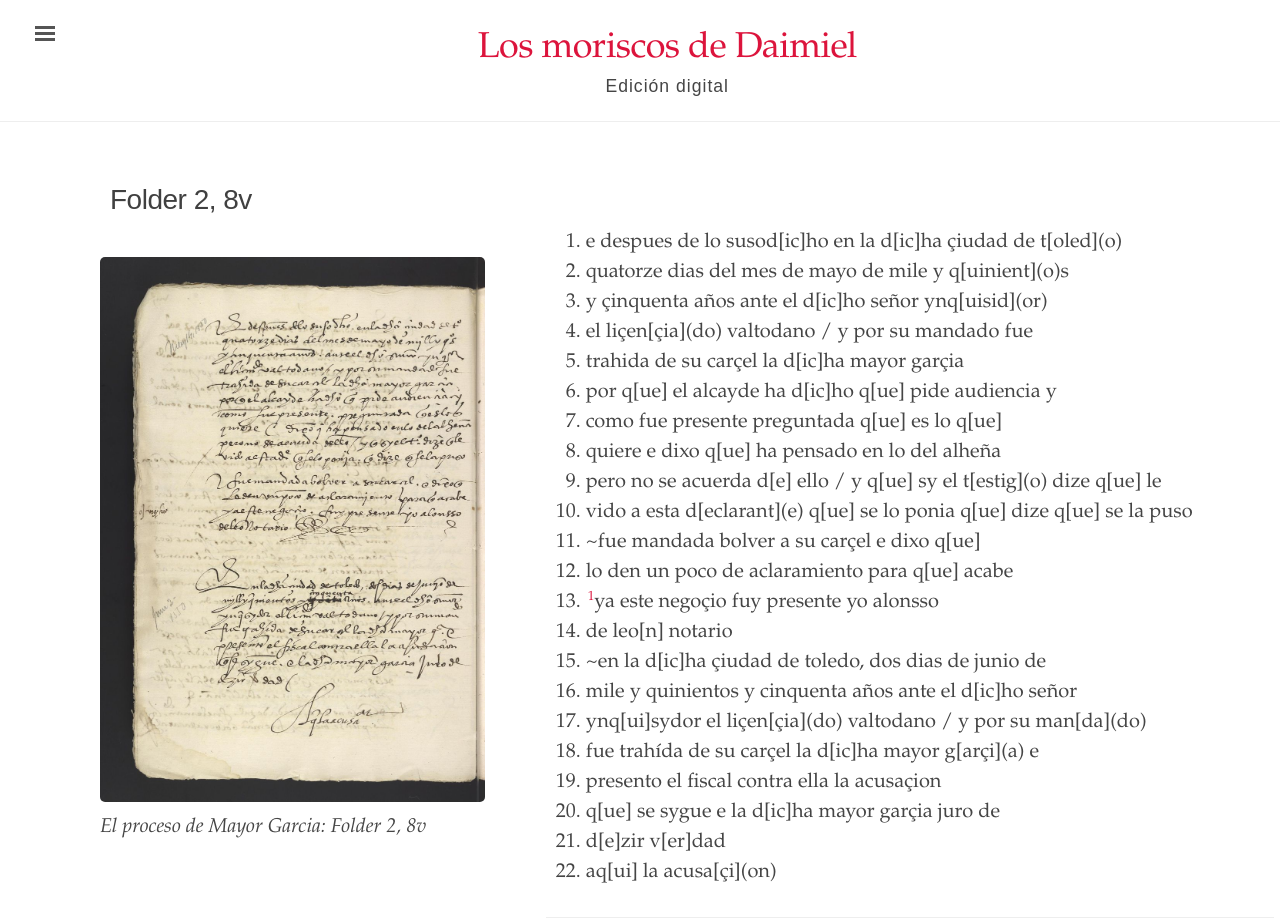
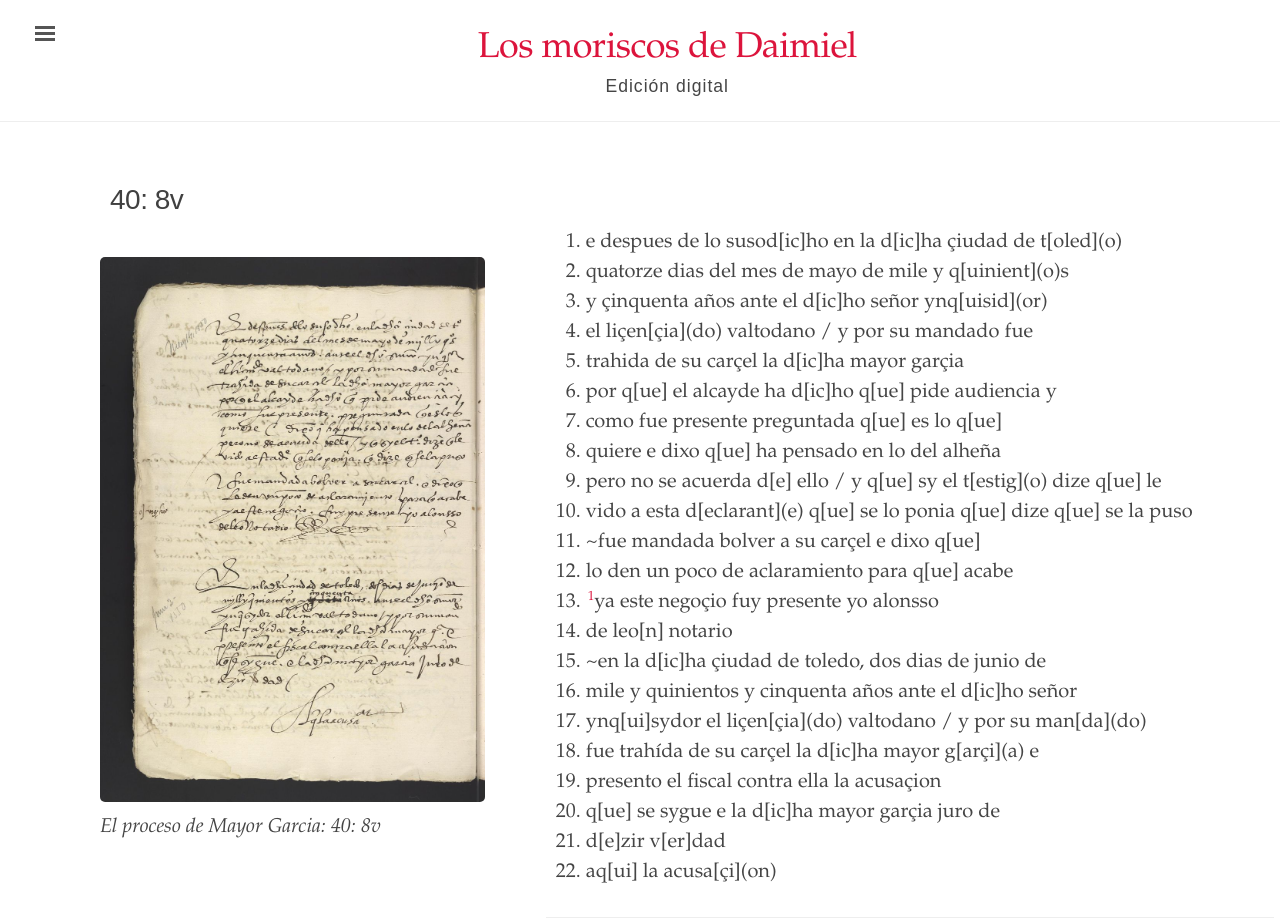
Before and after one commit to digbmc/moriscos-daimel, a Jekyll site: the page built from _texts/folder-2-8v.md, in a window 1280 px wide and 1303 px high. Shown: the top 924 px of the window. Built offline with Jekyll 4.4.1, drawn with Linux system fonts in a browser that asks for light colours.

Commit message:
Update folder-2-8v.md

```diff
--- a/_texts/folder-2-8v.md
+++ b/_texts/folder-2-8v.md
@@ -1,6 +1,6 @@
 ---
 layout: manuscrito
-title: Folder 2, 8v
+title: "40: 8v"
 image: /assets/images/Folder_2_8v.jpg
 body_class: wide-page
 order: 16
```
